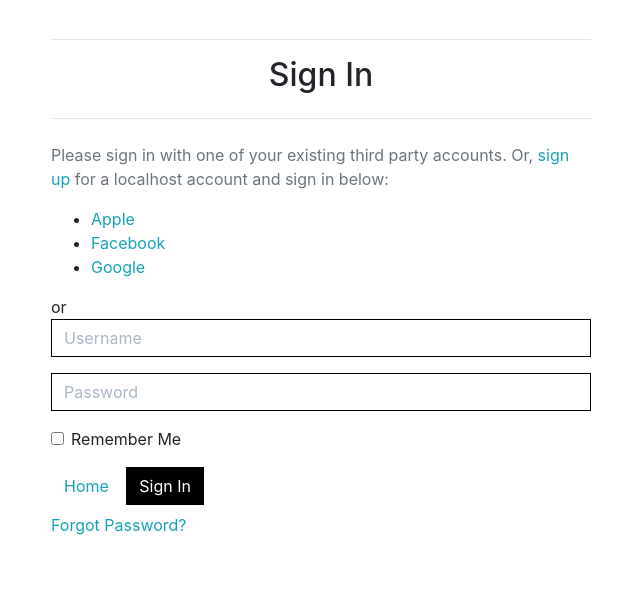
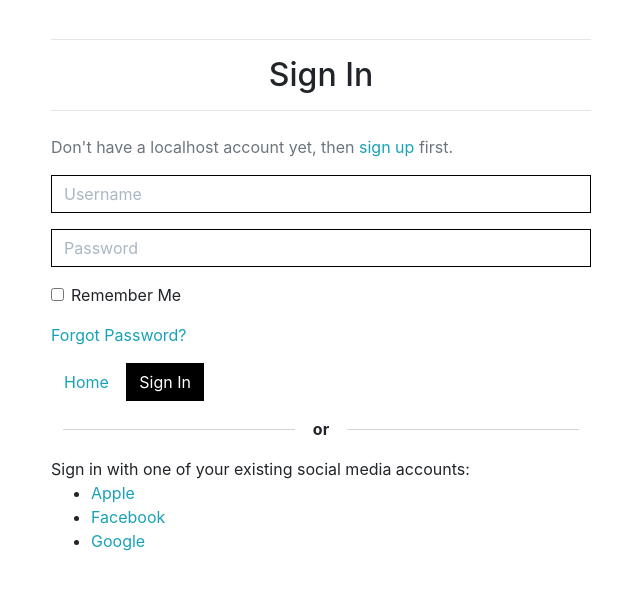
Before and after one commit to panzek/bessiebeau, a Django app: page /accounts/login/ in a window 1280 px wide. Shown: the part 177-767 px from the top of the page, without its empty margins (34-674 px from the left). Run offline with Django 4.2, Linux system fonts and the light colour scheme; some libraries are stand-ins or nearby versions.

Commit message:
Add signin form or-divider and rearrange social login

```diff
--- a/static/css/base.css
+++ b/static/css/base.css
@@ -59,3 +59,24 @@
 .allauth-form-inner-content a {
 	color: #17a2b8; /* text-info */
 }
+
+/* Forms  */
+.sing-in-form_or-divider {
+    display: flex;
+    align-items: center;
+    margin: 16px 0;
+    padding: 0 12px;
+
+}
+
+.sing-in-form_or-divider:before,
+.sing-in-form_or-divider:after {
+    background-color: lightgray;
+    content: '';
+    height: 1px;
+    width: 45%;
+}
+
+/* .login-or {
+    text: bold;
+} */
--- a/templates/allauth/account/login.html
+++ b/templates/allauth/account/login.html
@@ -9,32 +9,13 @@
 {% block inner_content %}
 
 <hr>
-<h2 class="logo-font mb-4 text-center">{% trans "Sign In" %}</h2>
+  <h2 class="logo-font text-center">{% trans "Sign In" %}</h2>
 <hr>
 
-{% get_providers as socialaccount_providers %}
-
-{% if socialaccount_providers %}
-<p>{% blocktrans with site.name as site_name %}Please sign in with one
-of your existing third party accounts. Or, <a href="{{ signup_url }}">sign up</a>
-for a {{ site_name }} account and sign in below:{% endblocktrans %}</p>
-
-<div class="socialaccount_ballot">
-
-  <ul class="socialaccount_providers">
-    {% include "socialaccount/snippets/provider_list.html" with process="login" %}
-  </ul>
-
-  <div class="login-or">{% trans 'or' %}</div>
-
-</div>
-
-{% include "socialaccount/snippets/login_extra.html" %}
-
-{% else %}
-<p>{% blocktrans %}If you have not created an account yet, then please
-<a href="{{ signup_url }}">sign up</a> first.{% endblocktrans %}</p>
-{% endif %}
+<p>{% blocktrans with site.name as site_name %}
+  Don't have a {{ site_name }} account yet, then <a href="{{ signup_url }}">sign up</a>
+  first.{% endblocktrans %}
+</p>
 
 <form class="login" method="POST" action="{% url 'account_login' %}">
   {% csrf_token %}
@@ -42,11 +23,33 @@ for a {{ site_name }} account and sign in below:{% endblocktrans %}</p>
   {% if redirect_field_value %}
   <input type="hidden" name="{{ redirect_field_name }}" value="{{ redirect_field_value }}" />
   {% endif %}
-  <a class="btn btn-outline-black rounded-0" href="{% url 'home' %}">Home</a>
-  <button class="primaryAction" type="submit">{% trans "Sign In" %}</button>
   <p class="mt-2">
     <a class="button secondaryAction" href="{% url 'account_reset_password' %}">{% trans "Forgot Password?" %}</a>
   </p>
+  <a class="btn btn-outline-black rounded-0" href="{% url 'home' %}">Home</a>
+  <button class="primaryAction" type="submit">{% trans "Sign In" %}</button>
 </form>
 
+<div class="sing-in-form_or-divider">
+  <span class="login-or mx-auto font-weight-bold">{% trans 'or' %}</span>
+</div>
+
+{% get_providers as socialaccount_providers %}
+{% if socialaccount_providers %}
+<span>{% blocktrans with site.name as site_name %}Sign in with one
+of your existing social media accounts:{% endblocktrans %}</span>
+
+<div class="socialaccount_ballot">
+  <ul class="socialaccount_providers">
+    {% include "socialaccount/snippets/provider_list.html" with process="login" %}
+  </ul>
+</div>
+
+{% include "socialaccount/snippets/login_extra.html" %}
+
+{% else %}
+  <p>{% blocktrans %}If you have not created an account yet, then please
+  <a href="{{ signup_url }}">sign up</a> first.{% endblocktrans %}</p>
+{% endif %}
+
 {% endblock %}
```
